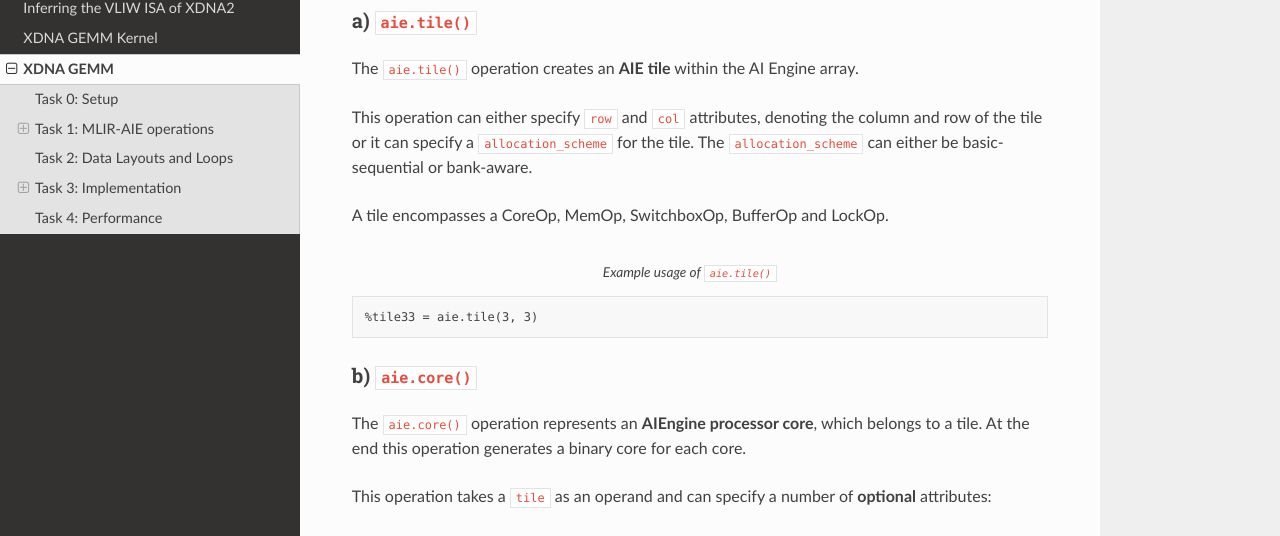
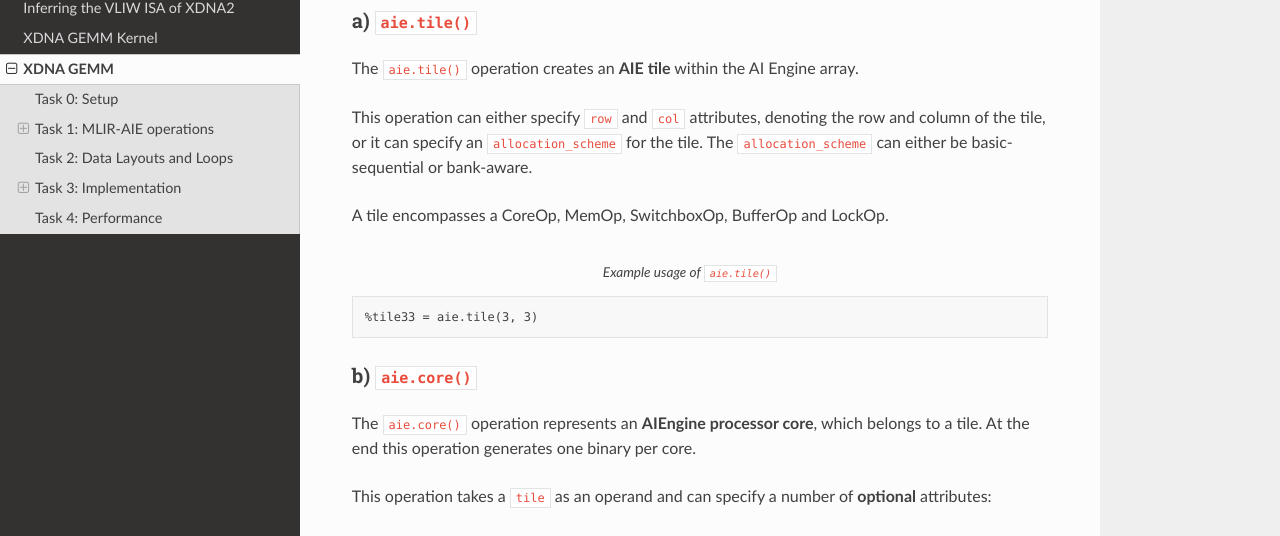
Before and after one commit to Shad00Z/machine-learning-accelerators, a Sphinx documentation site: the page built from docs/source/submissions/09_xdna_gemm.rst, in a window 1280 px wide and 900 px high. Shown: the part 339-875 px from the top of the window. Built offline with Sphinx 7.4.7 and the Read the Docs theme 3.1.0, drawn with Linux system fonts in a browser that asks for light colours; some of the changed text lies outside the part shown.

Commit message:
some rewordings

```diff
--- a/docs/source/submissions/09_xdna_gemm.rst
+++ b/docs/source/submissions/09_xdna_gemm.rst
@@ -15,7 +15,7 @@ a) ``aie.tile()``
 
 The ``aie.tile()`` operation creates an **AIE tile** within the AI Engine array.
 
-This operation can either specify ``row`` and ``col`` attributes, denoting the column and row of the tile or it can specify a ``allocation_scheme`` for the tile.
+This operation can either specify ``row`` and ``col`` attributes, denoting the row and column of the tile, or it can specify an ``allocation_scheme`` for the tile.
 The ``allocation_scheme`` can either be basic-sequential or bank-aware.
 
 A tile encompasses a CoreOp, MemOp, SwitchboxOp, BufferOp and LockOp.
@@ -30,7 +30,7 @@ b) ``aie.core()``
 ^^^^^^^^^^^^^^^^^
 
 The ``aie.core()`` operation represents an **AIEngine processor core**, which belongs to a tile.
-At the end this operation generates a binary core for each core.
+At the end this operation generates one binary per core.
 
 This operation takes a ``tile`` as an operand and can specify a number of **optional** attributes:
 
```
Also changed, not shown: other parts of docs/source/submissions/09_xdna_gemm.rst (+1 -1 lines).
